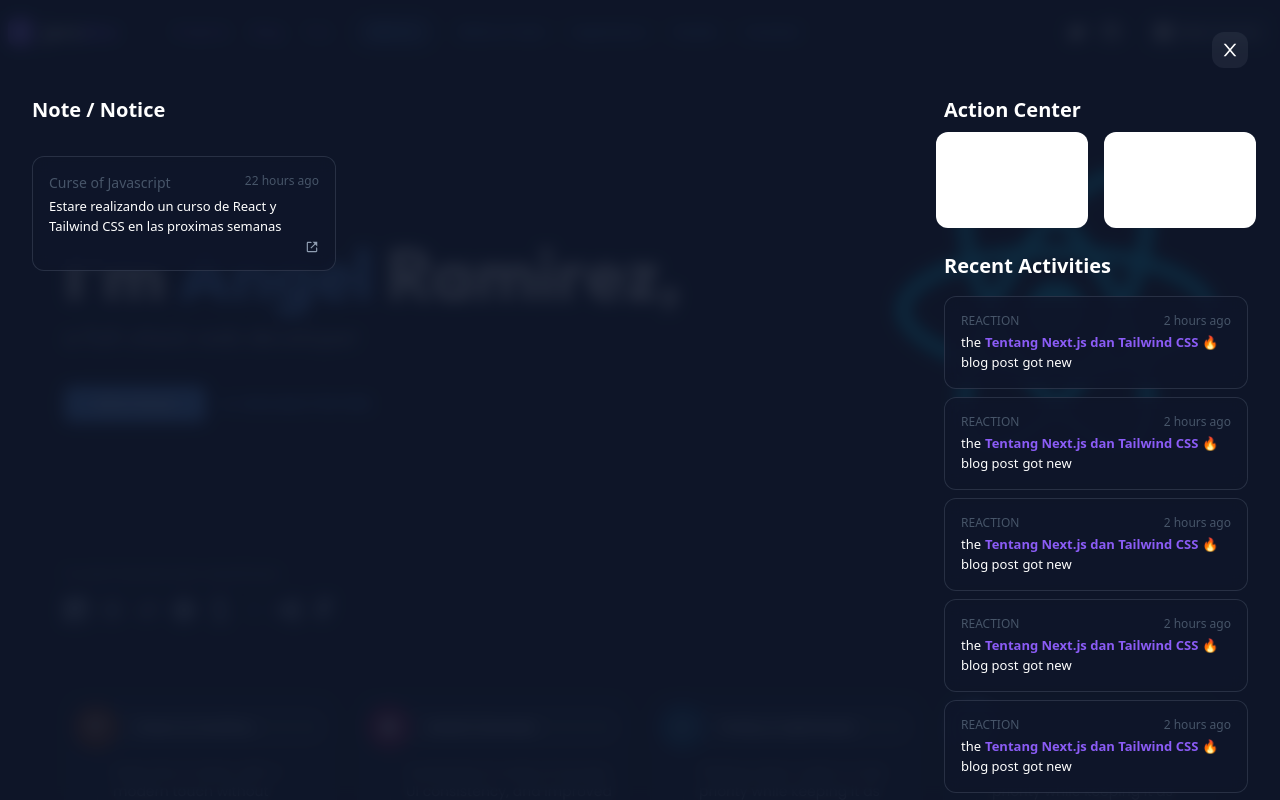
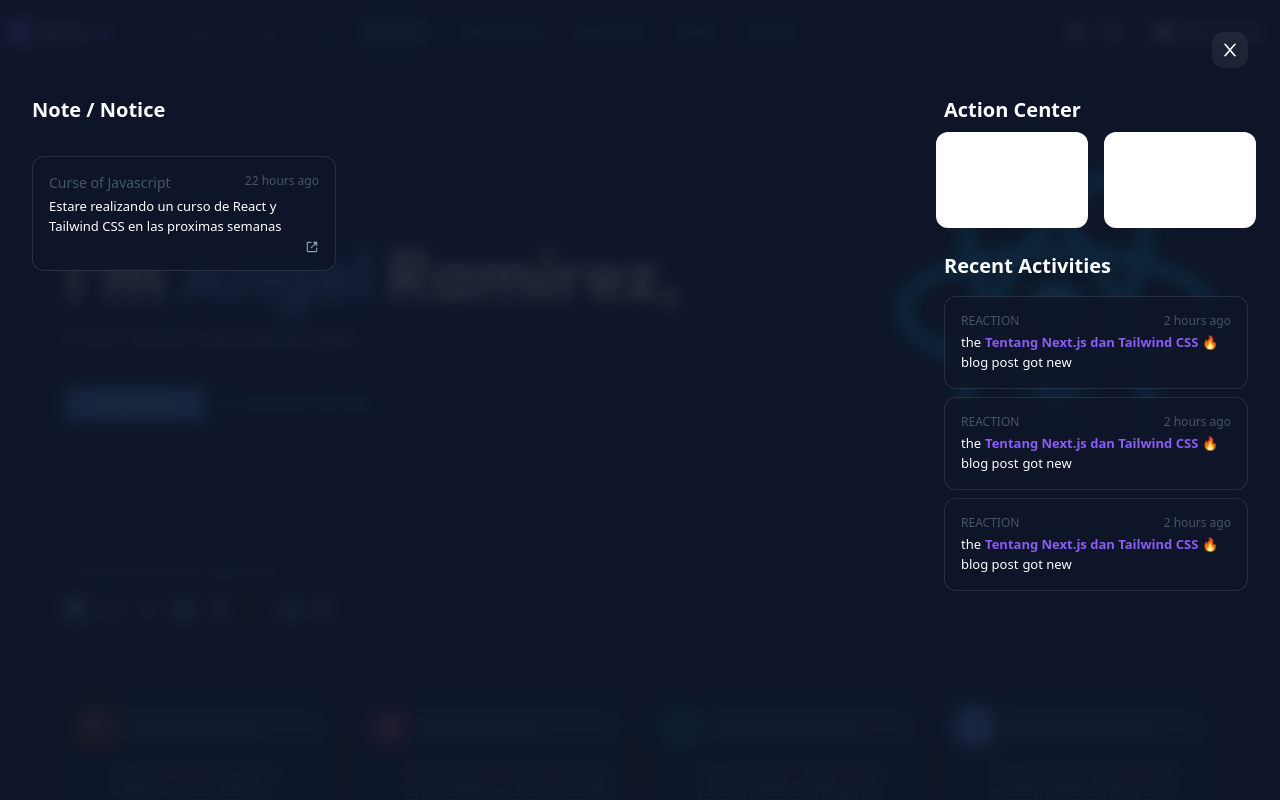
Before and after one commit to ImJars/Development-full-coding, a React (Vite) app: page / in a window 1280 px wide. Both pictures are taken after a click on the button "Main Access". Shown: the top 800 px of the page. Built offline with nearby package versions, Linux system fonts and the light colour scheme.

Commit message:
Update mainFlowbite.jsx

```diff
--- a/src/components/mainFlowbite.jsx
+++ b/src/components/mainFlowbite.jsx
@@ -122,29 +122,11 @@ function MainFlowbite() {
                         text_3={"BLOG POST"}
                         text_4={"got new"}
                       />
-                      <ActivitieComponent
-                        link={"https://www.google.com"}
-                        title={"REACTION"}
-                        hours={"2 hours ago"}
-                        text_1={"the"}
-                        text_2_purple={"Tentang Next.js dan Tailwind CSS 🔥"}
-                        text_3={"BLOG POST"}
-                        text_4={"got new"}
-                      />
-                      <ActivitieComponent
-                        link={"https://www.google.com"}
-                        title={"REACTION"}
-                        hours={"2 hours ago"}
-                        text_1={"the"}
-                        text_2_purple={"Tentang Next.js dan Tailwind CSS 🔥"}
-                        text_3={"BLOG POST"}
-                        text_4={"got new"}
-                      />
                     </div>
                   </div>
                 </div>
               </div>
-              <div className="fixed left-2 right-2 bottom-0 top-3/4 flex flex-col gap-6 sm:left-6 sm:top-24 sm:w-[320px]">
+              <div className="fixed left-2 right-2 bottom-0 top-2/3 flex flex-col gap-6 sm:left-6 sm:top-24 sm:w-[320px]">
                 <div className="flex flex-col gap-2">
                   <div className="px-2 text-xl font-bold">Note / Notice</div>
                 </div>
```
